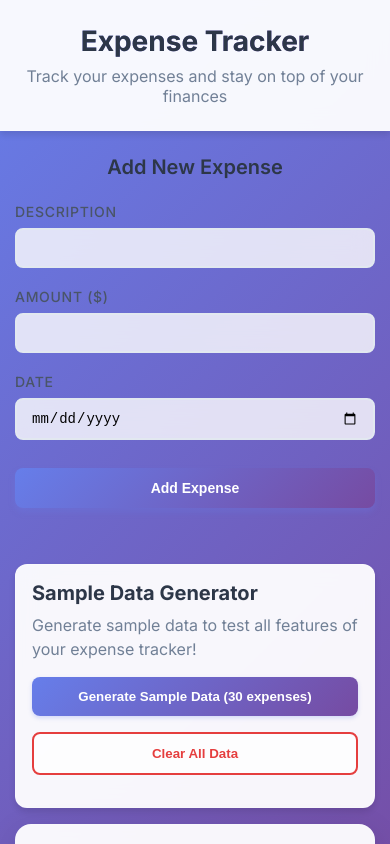
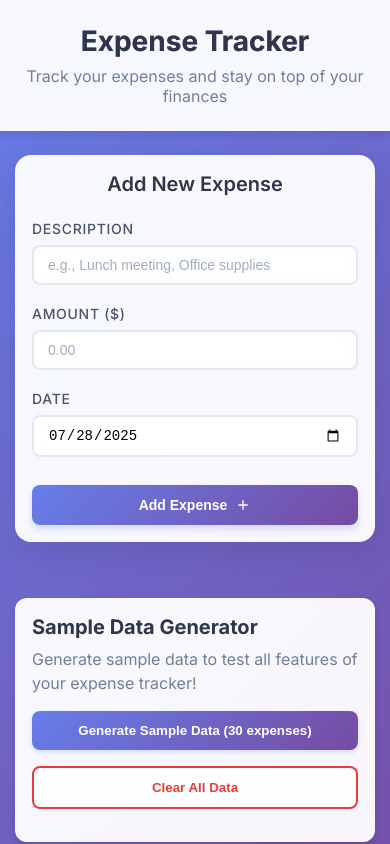
Before and after one commit to ferdamano/expense-tracker, a React (Create React App) app: page / in a window 390 px wide. Shown: the top 844 px of the page. Built offline with nearby package versions, Linux system fonts and the light colour scheme.

Commit message:
update forms add alerts

```diff
--- a/src/App.css
+++ b/src/App.css
@@ -44,6 +44,15 @@
   margin-bottom: 2rem;
 }
 
+.form-section {
+  background: rgba(255, 255, 255, 0.95);
+  backdrop-filter: blur(10px);
+  border-radius: 16px;
+  padding: 2rem;
+  box-shadow: 0 8px 32px rgba(0, 0, 0, 0.1);
+  border: 1px solid rgba(255, 255, 255, 0.2);
+}
+
 .list-section {
   background: rgba(255, 255, 255, 0.95);
   backdrop-filter: blur(10px);
@@ -72,6 +81,7 @@
     padding: 0 15px;
   }
 
+  .form-section,
   .list-section {
     padding: 1.5rem;
   }
@@ -90,6 +100,7 @@
     font-size: 1.75rem;
   }
 
+  .form-section,
   .list-section {
     padding: 1rem;
   }
--- a/src/App.js
+++ b/src/App.js
@@ -35,7 +35,6 @@ function App() {
       ...expense,
       date: expense.date || new Date().toISOString().split("T")[0],
     };
-    console.log([newExpense, ...expenses]);
     setExpenses([newExpense, ...expenses]);
   };
   // Expense state updater
--- a/src/components/ExpenseForm.js
+++ b/src/components/ExpenseForm.js
@@ -1,19 +1,48 @@
-import React, { useState } from "react";
+import React, { useState } from 'react';
 import './ExpenseForm.css';
 
 const ExpenseForm = ({ onAddExpense }) => {
-  const [description, setDescription] = useState("");
-  const [amount, setAmount] = useState("");
-  const [date, setDate] = useState("");
+  const [formData, setFormData] = useState({
+    description: '',
+    amount: '',
+    date: new Date().toISOString().split('T')[0]
+  });
 
   const handleSubmit = (e) => {
     e.preventDefault();
+
+    if (!formData.description.trim() || !formData.amount.trim()) {
+      alert('Please fill in all fields');
+      return;
+    }
+
+    if (isNaN(formData.amount) || parseFloat(formData.amount) <= 0) {
+      alert('Please enter a valid amount');
+      return;
+    }
+
     onAddExpense({
-      description: description.trim(),
-      amount: parseFloat(amount).toFixed(2),
-      date: date
+      description: formData.description.trim(),
+      amount: parseFloat(formData.amount).toFixed(2),
+      date: formData.date
+    });
+
+    // Reset form
+    setFormData({
+      description: '',
+      amount: '',
+      date: new Date().toISOString().split('T')[0]
     });
   };
+
+  const handleChange = (e) => {
+    const { name, value } = e.target;
+    setFormData(prev => ({
+      ...prev,
+      [name]: value
+    }));
+  };
+
   return (
     <div className="expense-form">
       <h2>Add New Expense</h2>
@@ -24,19 +53,24 @@ const ExpenseForm = ({ onAddExpense }) => {
             type="text"
             id="description"
             name="description"
-            value={description}
-            onChange={(e) => setDescription(e.target.value)}
+            value={formData.description}
+            onChange={handleChange}
+            placeholder="e.g., Lunch meeting, Office supplies"
             required
           />
         </div>
+
         <div className="form-group">
           <label htmlFor="amount">Amount ($)</label>
           <input
             type="number"
             id="amount"
             name="amount"
-            value={amount}
-            onChange={(e) => setAmount(e.target.value)}
+            value={formData.amount}
+            onChange={handleChange}
+            placeholder="0.00"
+            step="0.01"
+            min="0"
             required
           />
         </div>
@@ -47,13 +81,17 @@ const ExpenseForm = ({ onAddExpense }) => {
             type="date"
             id="date"
             name="date"
-            value={date}
-            onChange={(e) => setDate(e.target.value)}
+            value={formData.date}
+            onChange={handleChange}
             required
           />
         </div>
+
         <button type="submit" className="submit-btn">
           <span>Add Expense</span>
+          <svg width="16" height="16" viewBox="0 0 24 24" fill="none" stroke="currentColor" strokeWidth="2">
+            <path d="M12 5v14M5 12h14"/>
+          </svg>
         </button>
       </form>
     </div>
```
